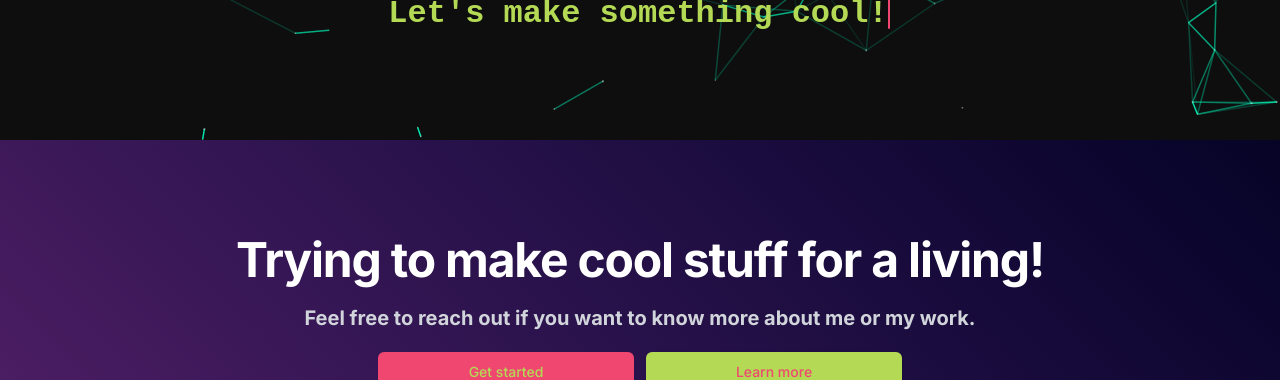
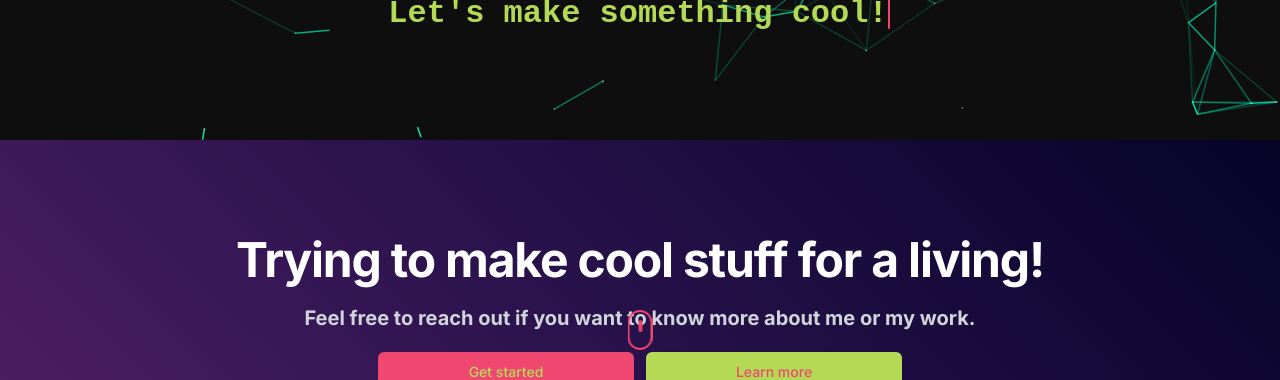
Before and after one commit to Freezler/profile-react, a React (Vite) app: page / in a window 1280 px wide. Shown: the part 420-800 px from the top of the page. Built offline with nearby package versions, Linux system fonts and the light colour scheme.

Commit message:
fix: sociallinks open new page

```diff
--- a/src/App.css
+++ b/src/App.css
@@ -305,41 +305,42 @@ noscript {
 /* scroll indicator */
 
 .scroll-indicator {
-  position: absolute;
+  position: fixed;
   bottom: 30px;
   left: 50%;
   transform: translateX(-50%);
-  z-index: 1000;
+  z-index: 3000;
+  pointer-events: none;
 }
 
 .mouse {
   width: 25px;
   height: 40px;
-  border: 2px solid var(--white);
+  border: 2px solid var(--bright-pink);
   border-radius: 20px;
   position: relative;
-  z-index: 1000;
+  z-index: 3000;
+  background: transparent;
 }
 
 .mouse::before {
   content: '';
   position: absolute;
-  top: 5px;
   left: 50%;
+  top: 8px;
+  width: 4px;
+  height: 12px;
+  background: var(--bright-pink);
+  border-radius: 2px;
   transform: translateX(-50%);
-  width: 4px;
-  height: 8px;
-  background-color: var(--white);
-  border-radius: 2px;
   animation: scroll 1.5s infinite;
 }
 
 @keyframes scroll {
   0% {
-    top: 5px;
+    top: 8px;
     opacity: 1;
   }
-
   100% {
     top: 20px;
     opacity: 0;
--- a/src/components/Header.tsx
+++ b/src/components/Header.tsx
@@ -93,15 +93,15 @@ function Header() {
         <header className="right-0 left-0 absolute flex space-x-4 mr-auto text-zinc-100 [&>a]:text-3xl">
           <span className="ml-7 text-[2rem] -translate-y-[12px]">MENU</span>
         </header>
-        <img src="https://i.pravatar.cc/250?img=65" alt="Profile avatar" className="mx-auto my-0 mt-16 mb-0 rounded-full w-[100px] h-[100px]" />
+        <img src="https://i.pravatar.cc/250?img=65" alt="Profile avatar" className="mx-auto my-16 rounded-full w-[100px] h-[100px]" />
         {navigationItems.map(item => (
-          <li key={item.label} className="z-[50] py-0 pt-4 [&>a]:hover:text-violet-500" role="menuitem">
+          <li key={item.label} className="z-[50] py-0 pt-4 text-[--badass] [&>a]:hover:text-[--bright-pink]" role="menuitem">
             <a href={item.children ? '#' : item.href}>
               {item.label}
             </a>
           </li>
         ))}
-        <footer className="right-0 bottom-2 left-0 relative place-items-end pt-8">
+        <footer className="right-0 bottom-2 left-0 relative place-items-center max-w-[100svw] scale-75">
           <SocialIcons />
         </footer>
       </ul>
--- a/src/components/Social.tsx
+++ b/src/components/Social.tsx
@@ -10,8 +10,8 @@ export function SocialIcons() {
   ]
 
   return (
-    <div className="z-[1500] flex flex-col justify-end items-center bg-[linear-gradient(var(--background2))] backdrop-blur-sm mt-12 mb-4 w-full max-w-[100svw] text-zinc-100 antialiased select-none">
-      <h3 className="bg-clip-text bg-gradient-to-tr from-[#87ddf0] to-[#deb7ef] border-[--badass] border-y-4 border-double font-bold text-[clamp(1.2rem,2vw,1.6rem)] text-transparent text-center">WHERE TO FIND ME</h3>
+    <div className="z-[1500] flex flex-col justify-end items-center mt-12 mb-4 w-full max-w-[100svw] text-zinc-100 antialiased select-none">
+      <h3 className="bg-clip-text bg-gradient-to-tr from-[#87ddf0] to-[#deb7ef] border-[--badass] border-y-4 border-double font-bold text-[--bright-pink] text-[clamp(1.2rem,2vw,1.6rem)] text-center">WHERE TO FIND ME</h3>
       <ul className="grid socialIcons">
         {socialLinks.map(({ icon, href, label }) => (
           <li key={href}>
--- a/src/index.css
+++ b/src/index.css
@@ -567,7 +567,6 @@ ul.socialIcons li {
 }
 
 .socialIcons li:hover a {
-  background: var(--rich-black);
   text-align: center;
   padding: 0 20px;
   display: block;
```
